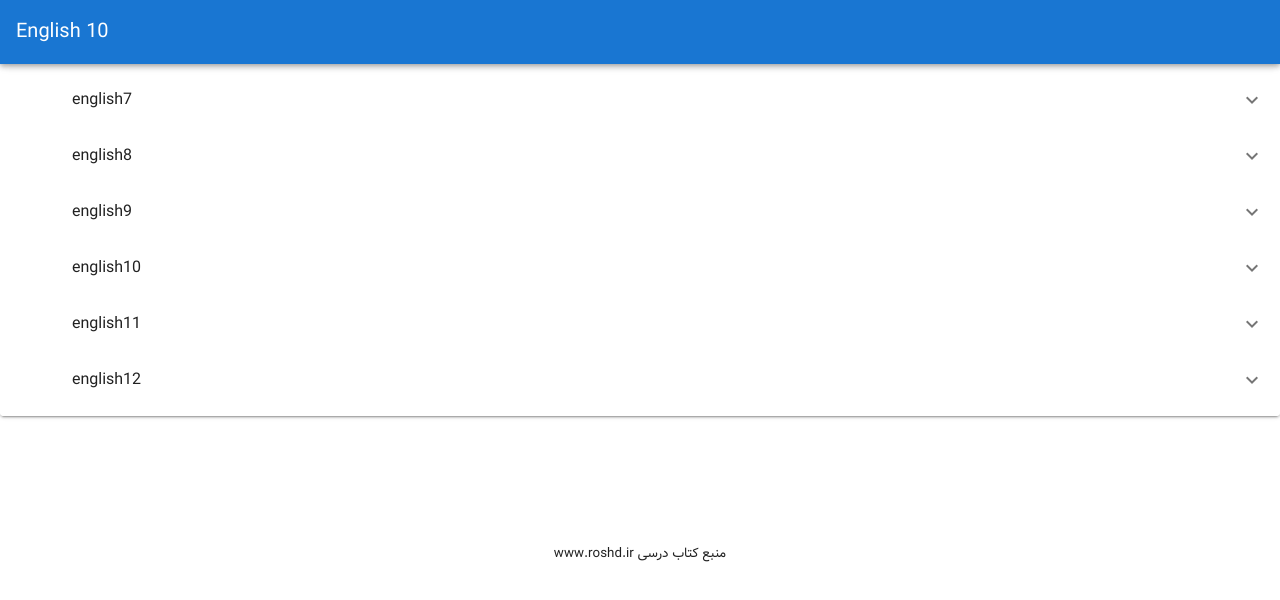
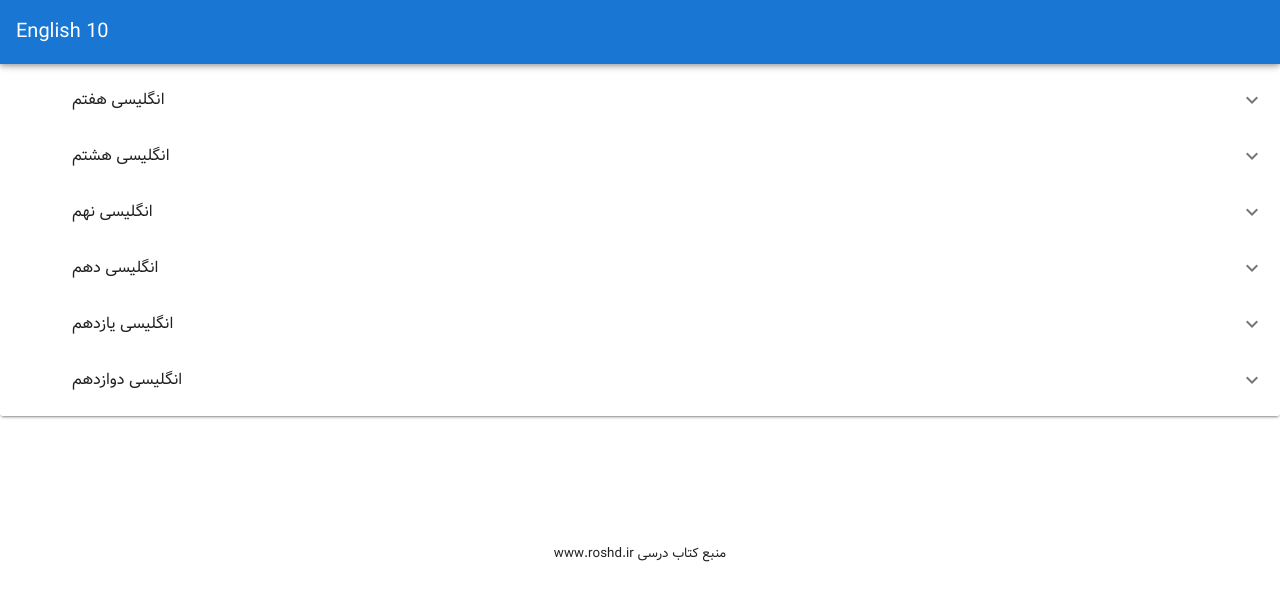
Before and after one commit to aref-mehran/english10, a Vue app: page / in a window 1280 px wide. Shown: the top 600 px of the page. Built offline with nearby package versions, Linux system fonts and the light colour scheme.

Commit message:
bookTitle is now persian

```diff
--- a/src/data/books.js
+++ b/src/data/books.js
@@ -686,7 +686,7 @@ export default [
     ],
   },
   {
-    bookTitle: "انگلیسی 11",
+    bookTitle: "انگلیسی یازدهم",
     bookName: "english11",
     avatar: require("@/assets/image/lesson1.png"),
     lessons: [
@@ -760,7 +760,7 @@ export default [
     ],
   },
   {
-    bookTitle: "انگلیسی 12",
+    bookTitle: "انگلیسی دوازدهم",
     bookName: "english12",
     avatar: require("@/assets/image/lesson1.png"),
     lessons: [
--- a/src/views/Home.vue
+++ b/src/views/Home.vue
@@ -14,7 +14,7 @@
               <v-img :src="book.avatar"></v-img>
             </v-list-item-avatar>
             <v-list-item-content>
-              <v-list-item-title v-text="book.bookName"></v-list-item-title>
+              <v-list-item-title v-text="book.bookTitle"></v-list-item-title>
             </v-list-item-content>
           </template>
 
```
